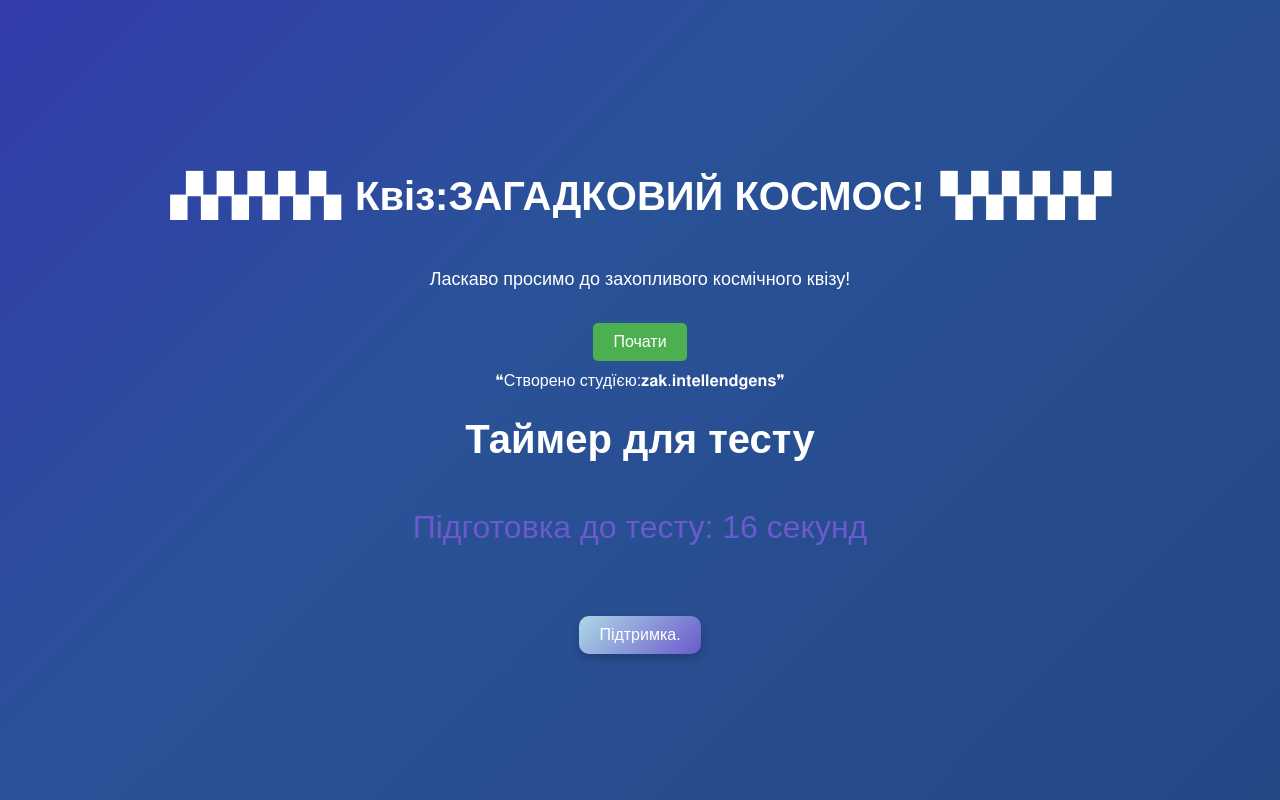
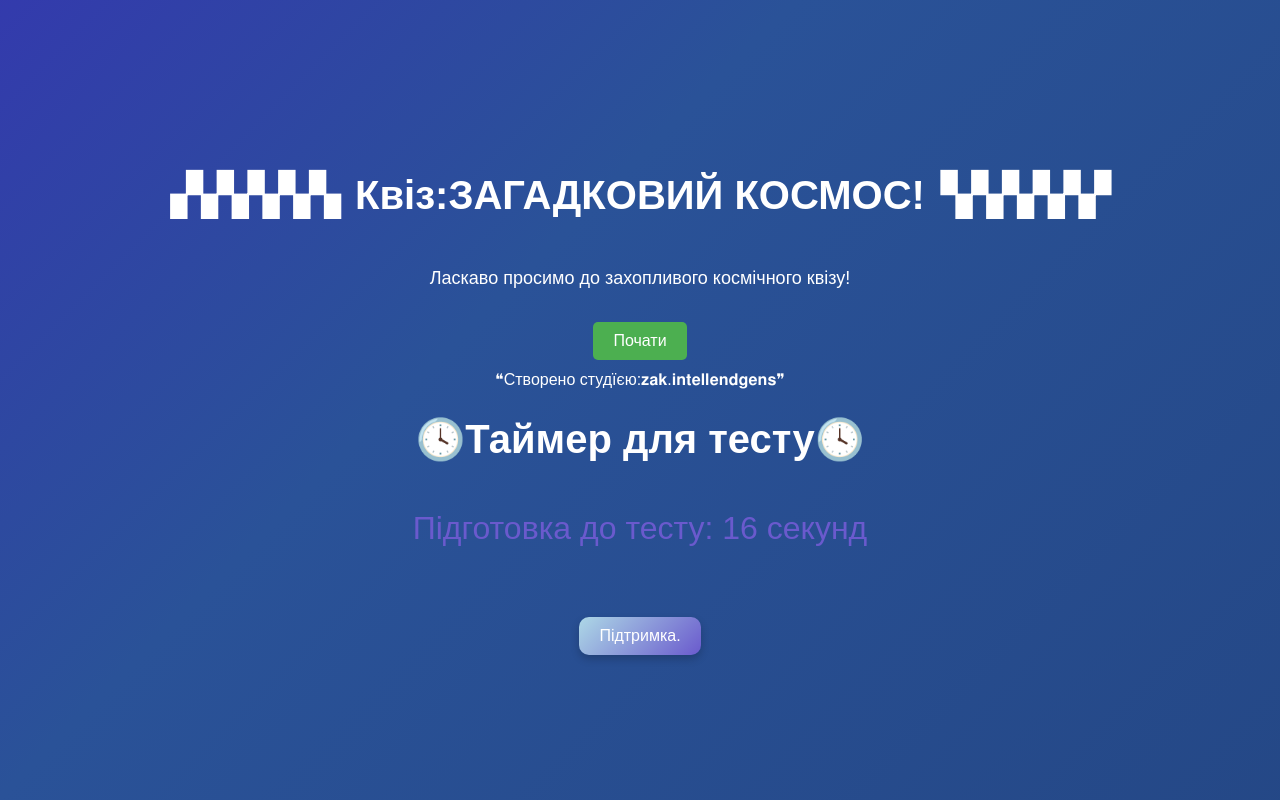
Before and after one commit to faggggg123459/kvizz-kosmos, a plain HTML site: page index.html in a window 1280 px wide. Drawn offline with nearby package versions, Linux system fonts and the light colour scheme.

Commit message:
Update index.html

```diff
--- a/index.html
+++ b/index.html
@@ -49,7 +49,7 @@
 </head>
 <body>
     <h1>
-  Таймер для тесту
+  🕓Таймер для тесту🕓
       <link rel="stylesheet" href="https://fonts.googleapis.com/css2?family=Material+Symbols+Outlined" />
 
 </h1>
```
